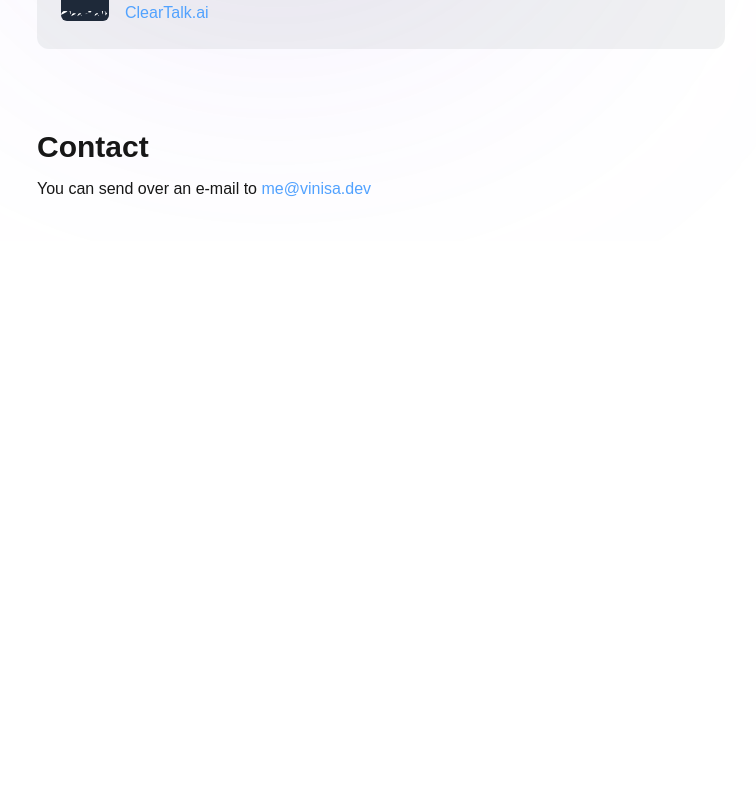
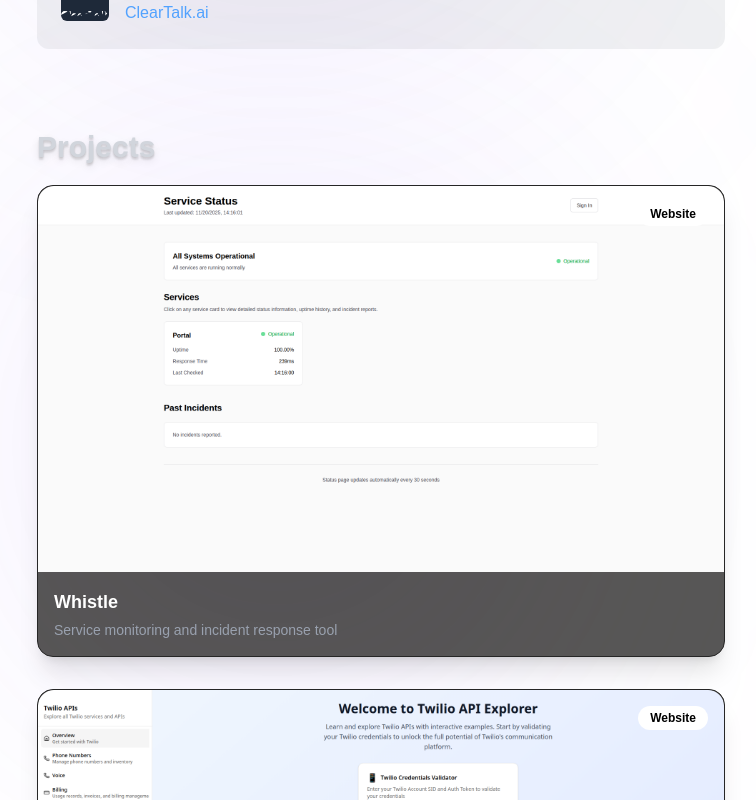
Before and after one commit to vinisadev/vinisadev, a Next.js app: page / in a window 1280 px wide. Shown: the part 560-1360 px from the top of the page, without its empty margins (259-1015 px from the left). Before the commit the page ends 801 px from the top, so only its background shows below. Built offline with nearby package versions, Linux system fonts and the light colour scheme.

Commit message:
Add projects to homepage

```diff
--- /dev/null
+++ b/app/components/projectcard.tsx
@@ -0,0 +1,166 @@
+"use client";
+import React from "react";
+import { motion } from "framer-motion";
+
+interface ProjectCardProps {
+  title: string;
+  description: string;
+  imageUrl: string;
+  buttonText: string;
+  buttonLink: string;
+}
+
+export default function ProjectCard({
+  title,
+  description,
+  imageUrl,
+  buttonText,
+  buttonLink
+}: ProjectCardProps) {
+  const cardVariants = {
+    hidden: { opacity: 0, y: 30 },
+    visible: {
+      opacity: 1,
+      y: 0,
+      transition: {
+        type: "spring" as const,
+        stiffness: 100,
+        damping: 15,
+      },
+    },
+    hover: {
+      y: -8,
+      boxShadow: "0px 10px 30px rgba(0, 0, 0, 0.2)",
+      borderColor: "#333333",
+      transition: {
+        type: "spring" as const,
+        stiffness: 400,
+        damping: 10,
+      },
+    },
+  };
+
+  // Button animation variants
+  const buttonVariants = {
+    initial: { scale: 1 },
+    hover: {
+      scale: 1.05,
+      backgroundColor: "#f8f8f8",
+      boxShadow: "0px 5px 15px rgba(0, 0, 0, 0.2)",
+      transition: {
+        type: "spring" as const,
+        stiffness: 500,
+        damping: 15,
+      },
+    },
+    tap: { scale: 0.95 },
+  };
+
+  // Text container animation variants
+  const textContainerVariants = {
+    hidden: { opacity: 0 },
+    visible: {
+      opacity: 1,
+      transition: {
+        staggerChildren: 0.1,
+        delayChildren: 0.2,
+      },
+    },
+  };
+
+  // Text item animation variants
+  const textItemVariants = {
+    hidden: { opacity: 0, y: 10 },
+    visible: {
+      opacity: 1,
+      y: 0,
+      transition: {
+        type: "spring" as const,
+        stiffness: 100,
+        damping: 15,
+      },
+    },
+  };
+
+  // Image animation variants
+  const imageVariants = {
+    hidden: { scale: 1.1, opacity: 0.8 },
+    visible: {
+      scale: 1,
+      opacity: 1,
+      transition: { duration: 0.5 },
+    },
+    hover: {
+      scale: 1.03,
+      transition: { duration: 0.4 },
+    },
+  };
+
+  return (
+    <motion.div
+      className="bg-[#12100f]/70 rounded-2xl shadow-xl overflow-hidden border border-neutral-800"
+      variants={cardVariants}
+      initial="hidden"
+      animate="visible"
+      whileHover="hover"
+    >
+      <div className="relative overflow-hidden">
+        <motion.img
+          src={imageUrl}
+          alt={title}
+          className="w-full object-cover rounded-t-2xl"
+          variants={imageVariants}
+          initial="hidden"
+          animate="visible"
+          whileHover="hover"
+        />
+
+        {/* Gradient overlay on hover with glow effect */}
+        <motion.div
+          className="absolute inset-0 bg-gradient-to-t from-black/60 via-black/20 to-transparent opacity-0"
+          initial={{ opacity: 0 }}
+          whileHover={{
+            opacity: 1,
+            background:
+              "linear-gradient(to top, rgba(0, 0, 0, 0.7), rgba(25, 25, 25, 0.3), transparent)",
+          }}
+          transition={{ duration: 0.4 }}
+        />
+
+        <motion.a
+          href={buttonLink}
+          target="_blank"
+          rel="noopener noreferrer"
+          className="absolute top-4 right-4 bg-white text-black text-xs font-semibold py-1 px-3 rounded-full"
+          variants={buttonVariants}
+          initial="initial"
+          whileHover="hover"
+          whileTap="tap"
+        >
+          {buttonText}
+        </motion.a>
+      </div>
+
+      <motion.div
+        className="p-4"
+        variants={textContainerVariants}
+        initial="hidden"
+        animate="visible"
+      >
+        <motion.h3
+          className="text-white text-lg font-semibold"
+          variants={textItemVariants}
+        >
+          {title}
+        </motion.h3>
+
+        <motion.p
+          className="text-gray-400 text-sm mt-1"
+          variants={textItemVariants}
+        >
+          {description}
+        </motion.p>
+      </motion.div>
+    </motion.div>
+  )
+}
--- /dev/null
+++ b/app/components/projects.tsx
@@ -0,0 +1,29 @@
+import React from "react";
+import ProjectCard from "./projectcard";
+
+export default function Projects() {
+  return (
+    <div className="mt-20">
+      <h2 className="text-3xl text-shadow-lg font-bold text-gray-300">
+        Projects
+      </h2>
+      <div className="circle-gradient mt-10" />
+      <div className="space-y-3 flex gap-5 flex-col mt-5">
+        <ProjectCard
+          title="Whistle"
+          description="Service monitoring and incident response tool"
+          imageUrl="/screenshots/whistle.png"
+          buttonLink="https://whistle.domain76.com"
+          buttonText="Website"
+        />
+        <ProjectCard
+          title="Twilio Tools"
+          description="Twilio API tools for developers"
+          imageUrl="/screenshots/twilio-tools.png"
+          buttonLink="https://twilio.domain76.com"
+          buttonText="Website"
+        />
+      </div>
+    </div>
+  )
+}
--- a/app/page.tsx
+++ b/app/page.tsx
@@ -1,6 +1,7 @@
 import About from "./components/about";
 import Contact from "./components/contact";
 import Experience from "./components/experience";
+import Projects from "./components/projects";
 
 export default function Home() {
   return (
@@ -8,6 +9,7 @@
       <div className="circle-gradient mt-10" />
       <About />
       <Experience />
+      <Projects />
       <Contact />
     </div>
   );
```
Also changed, not shown: public/screenshots/twilio-tools.png (added), public/screenshots/whistle.png (added).
